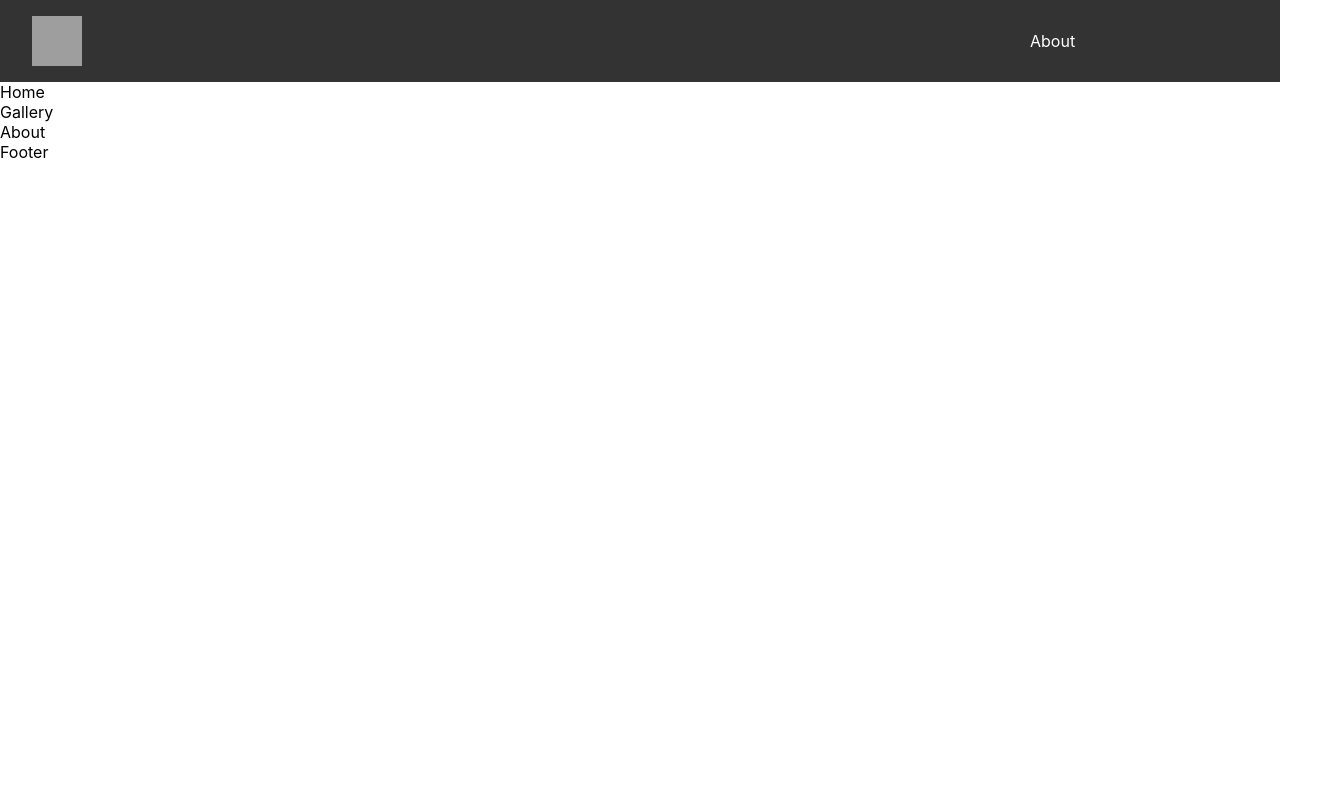
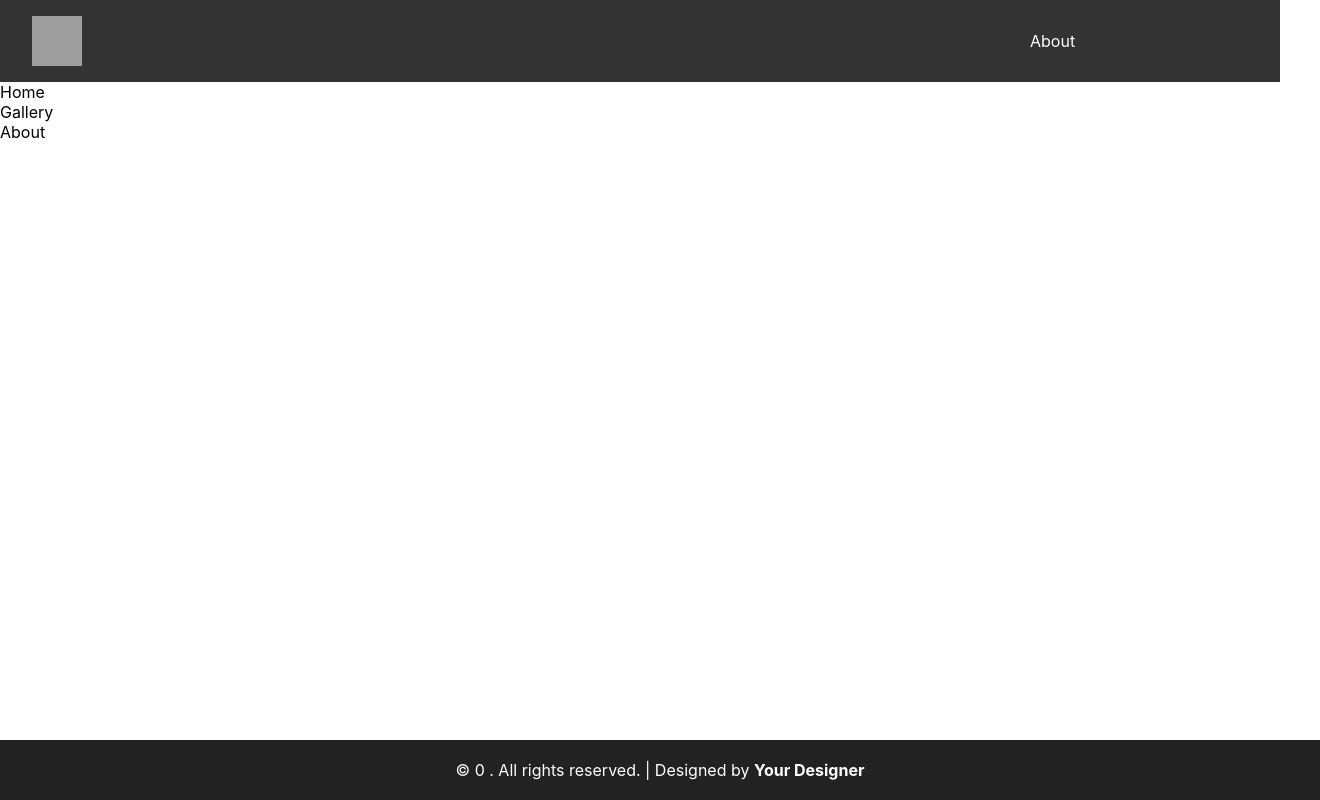
Before and after one commit to OdeliaFink/product-store, a React (Create React App) app: page /about in a window 1280 px wide. Shown: the whole page, 1320 px wide, since content can reach past the window. Built offline with nearby package versions, Linux system fonts and the light colour scheme; grey boxes are pictures that could not be loaded; the HTML template or start-up script is replaced by a standard one.

Commit message:
Added footer

```diff
--- a/package.json
+++ b/package.json
@@ -13,6 +13,7 @@
     "@types/styled-components": "^5.1.26",
     "react": "^18.2.0",
     "react-dom": "^18.2.0",
+    "react-icons": "^4.8.0",
     "react-router-dom": "^6.11.0",
     "react-scripts": "5.0.1",
     "styled-components": "^5.3.10",
--- a/src/App.tsx
+++ b/src/App.tsx
@@ -16,7 +16,7 @@ const App = () => {
           <Route path="/about" element={<About />} />
         </Routes>
       </Router>
-      <Footer />
+      <Footer companyName={''} year={0} />
     </>
   );
 };
--- a/src/components/Footer.tsx
+++ b/src/components/Footer.tsx
@@ -1,7 +1,41 @@
 import React from 'react';
+import styled from 'styled-components';
 
-const Footer = () => {
-  return <div>Footer</div>;
+const Container = styled.footer`
+  background-color: #222;
+  color: #fff;
+  padding: 20px;
+  text-align: center;
+  position: absolute;
+  bottom: 0;
+  width: 100%;
+`;
+
+const Text = styled.p`
+  font-size: 16px;
+  margin: 0;
+`;
+
+const Link = styled.a`
+  color: #fff;
+  text-decoration: none;
+  font-weight: bold;
+`;
+
+type FooterProps = {
+  companyName: string;
+  year: number;
+};
+
+const Footer: React.FC<FooterProps> = ({ companyName, year }) => {
+  return (
+    <Container>
+      <Text>
+        &copy; {year} {companyName}. All rights reserved. | Designed by{' '}
+        <Link href="https://yourdesigner.com">Your Designer</Link>
+      </Text>
+    </Container>
+  );
 };
 
 export default Footer;
```
Also changed, not shown: src/images/logo1.png (renamed from public/logo192.png), 1 other file (tests, documents, lock files or other folders).
